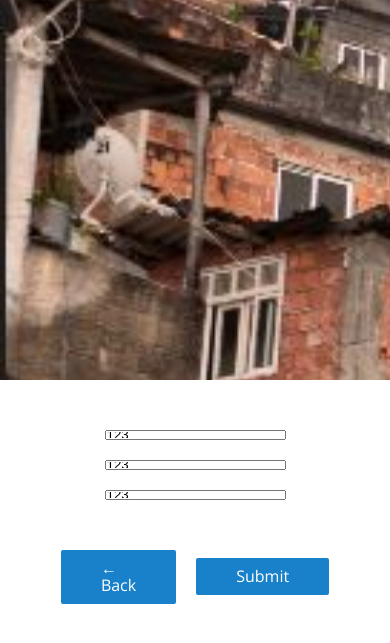
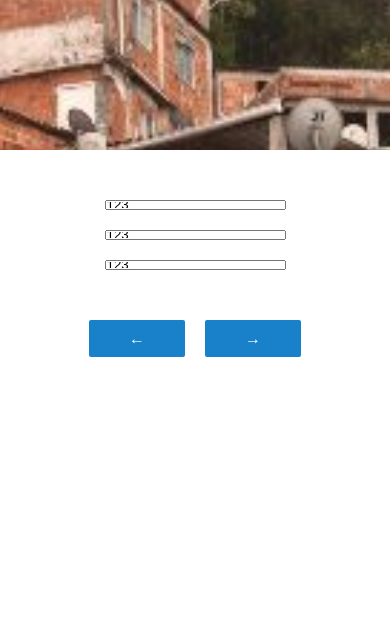
Before and after one commit to GhiProject/ghi_forecasting_tool, a Flask app: page /form3 in a window 390 px wide. Shown: the part 97-740 px from the top of the page. Run offline with Flask 2, Linux system fonts and the light colour scheme.

Commit message:
Made landing page hero more responsive

```diff
--- a/static/css/style.css
+++ b/static/css/style.css
@@ -241,6 +241,10 @@ body {
   overflow: hidden;
   z-index: -1;
   background-repeat: no-repeat; }
+  @media (max-width: 37.5rem) {
+    .hero {
+      background-position: center;
+      height: 15rem; } }
   .hero__inner {
     position: absolute;
     width: 100%;
@@ -253,6 +257,10 @@ body {
     animation-duration: 1s;
     animation-timing-function: ease;
     animation-fill-mode: forwards; }
+    @media (max-width: 37.5rem) {
+      .hero__inner {
+        background-position: center;
+        height: 15rem; } }
   .hero--form {
     background-image: url(../img/country.png); }
   .hero__text {
@@ -269,6 +277,13 @@ body {
     .hero__text__inner {
       animation: moveInUp 1s ease 1s;
       animation-fill-mode: backwards; }
+      @media (max-width: 31.25rem) and (max-height: 31.25rem) {
+        .hero__text__inner {
+          display: none; } }
+    @media (max-width: 37.5rem) {
+      .hero__text {
+        background-position: center;
+        height: 15rem; } }
 
 .landing-select {
   display: grid;
--- a/templates/form3.html
+++ b/templates/form3.html
@@ -28,12 +28,18 @@
 
         <!--Section: Buttons-->
         <div class="form__control-group">
-            <div class="button" id="back-btn">
-                &larr; Back
-            </div>
-            <div class="button button--notactive">
-                Submit
-            </div>
+                <div class="button button--desktop" id="back-btn">
+                        &larr; Back
+                    </div>
+                    <div class="button button--mobile" id="back-btn">
+                        &larr;
+                    </div>
+                    <div class="button button--notactive button--desktop">
+                        Submit
+                    </div>
+                    <div class="button button--notactive button--mobile">
+                        &rarr;
+                    </div>
         </div>
     </form>
 </div>
```
Also changed, not shown: sass/layout/_hero.scss (+19 -0 lines).
